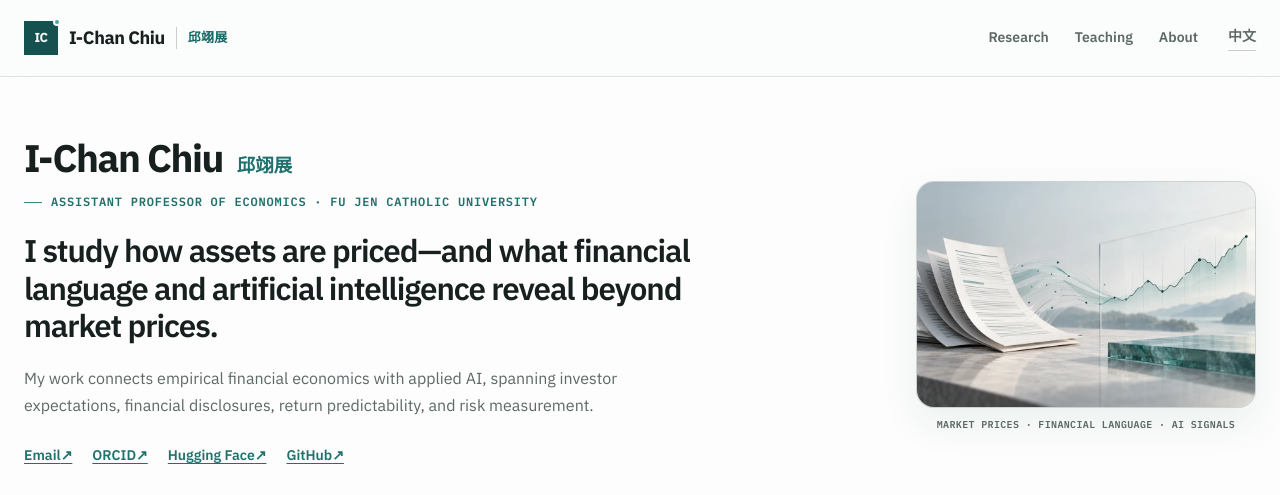
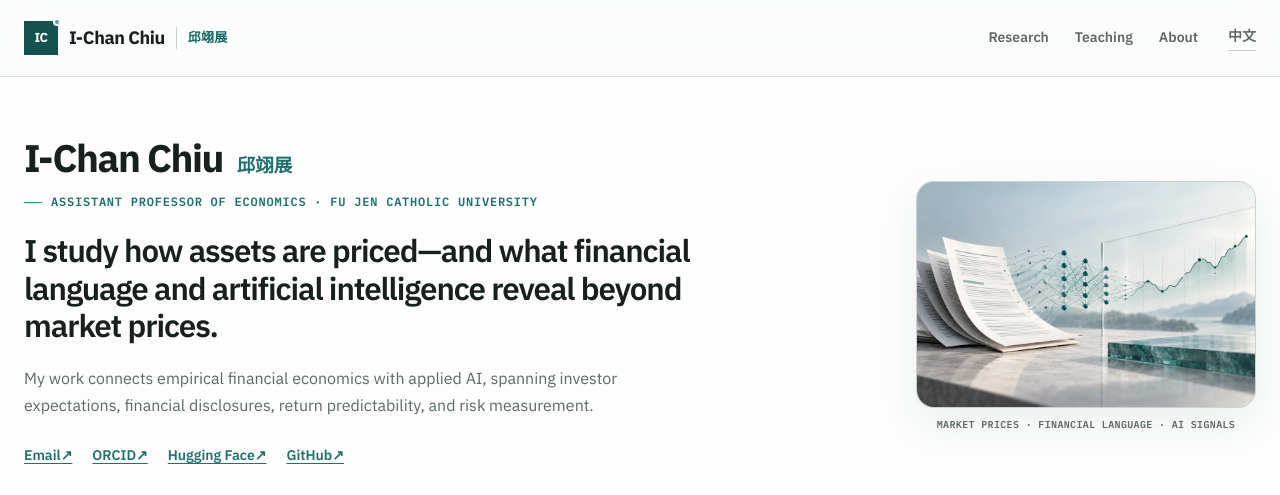
Before and after one commit to ichanchiu/ichanchiu.github.io, a Jekyll site: the page built from index.html, in a window 1280 px wide. Shown: the top 495 px of the page. Built offline with Jekyll 4.4.1, drawn with Linux system fonts in a browser that asks for light colours.

Commit message:
Make AI research visible in hero illustration

```diff
--- a/index.html
+++ b/index.html
@@ -30,7 +30,7 @@ alternate_url: /zh/
       </div>
 
       <figure class="desk-visual">
-        <img src="{{ '/assets/images/financial-research-hero.webp' | relative_url }}" alt="Illustration of financial disclosures becoming market data" width="960" height="640">
+        <img src="{{ '/assets/images/financial-research-ai-hero.webp' | relative_url }}" alt="Illustration of financial disclosures passing through an AI network into a market chart" width="960" height="640">
         <figcaption>Market prices <span aria-hidden="true">·</span> Financial language <span aria-hidden="true">·</span> AI signals</figcaption>
       </figure>
 
--- a/zh/index.html
+++ b/zh/index.html
@@ -30,7 +30,7 @@ alternate_url: /
       </div>
 
       <figure class="desk-visual">
-        <img src="{{ '/assets/images/financial-research-hero.webp' | relative_url }}" alt="金融揭露文件轉化為市場數據的示意圖" width="960" height="640">
+        <img src="{{ '/assets/images/financial-research-ai-hero.webp' | relative_url }}" alt="金融揭露文件經過人工智慧網路分析，連結至市場圖表的示意圖" width="960" height="640">
         <figcaption>市場價格 <span aria-hidden="true">·</span> 金融語言 <span aria-hidden="true">·</span> AI 訊號</figcaption>
       </figure>
 
```
Also changed, not shown: assets/images/financial-research-ai-hero.webp (added).
